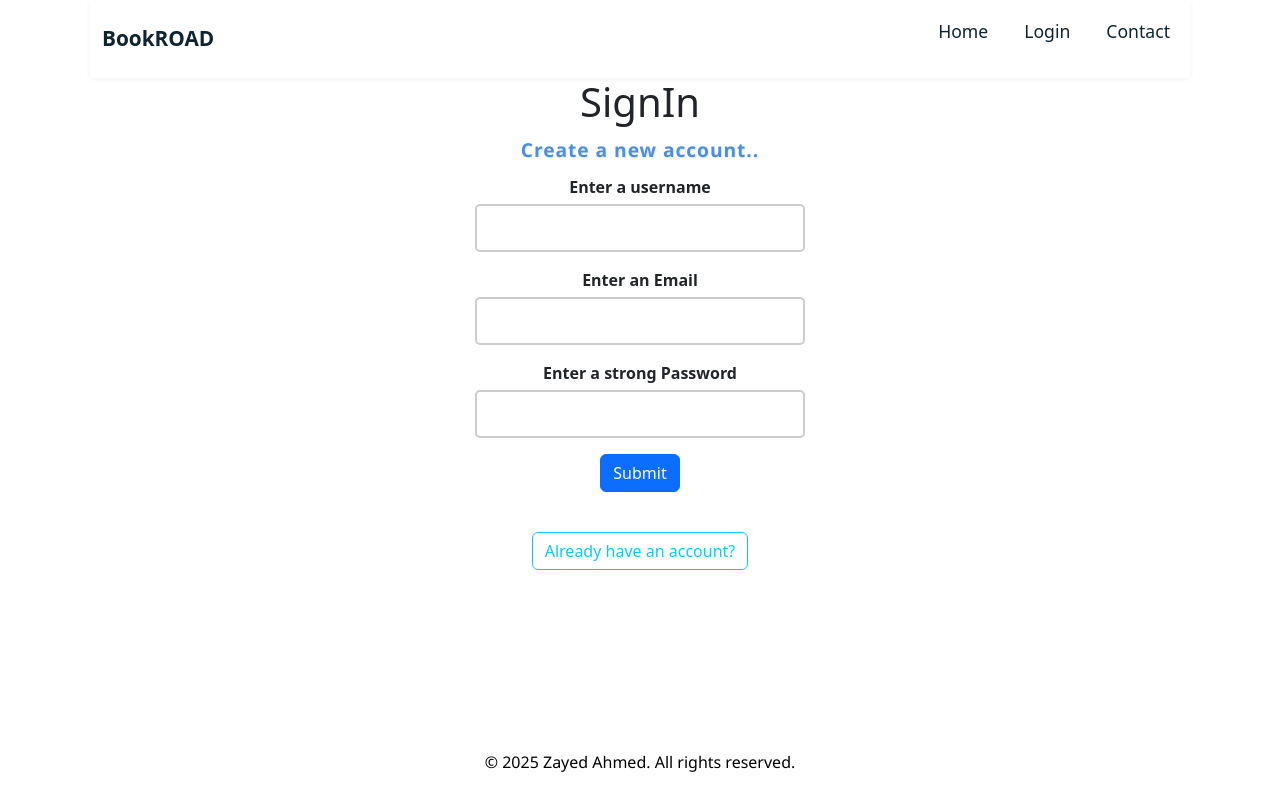
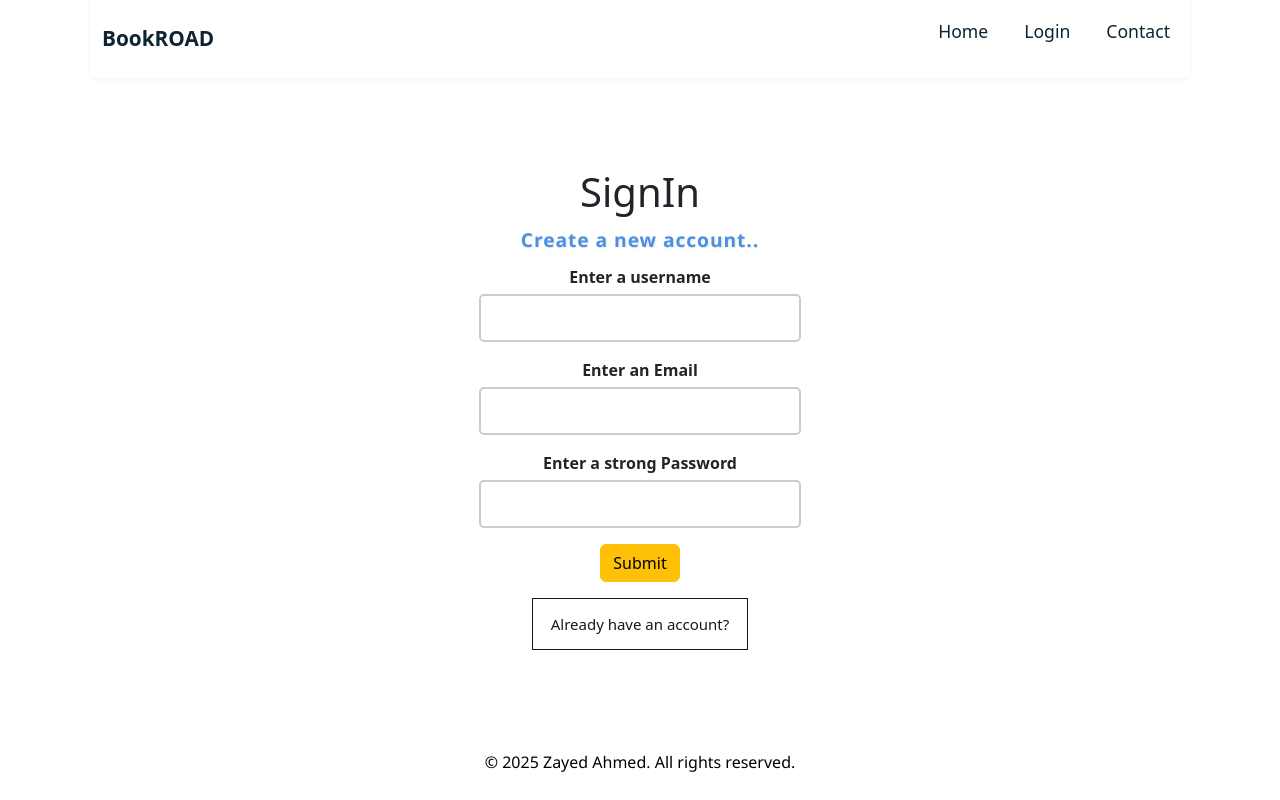
Before and after one commit to zayed0099/bookroad, a Flask app: page /signin in a window 1280 px wide. Run offline with Flask 3, Linux system fonts and the light colour scheme.

Commit message:
polished the ui

```diff
--- a/app/static/dashboard.css
+++ b/app/static/dashboard.css
@@ -20,8 +20,8 @@ body {
 #customers th {
   padding-top: 12px;
   padding-bottom: 12px;
-  text-align: left;
-  background-color: #04AA6D;
+  text-align: center;
+  background-color: #0080ff;
   color: white;
 }
     	*{
--- a/app/static/filter.css
+++ b/app/static/filter.css
@@ -20,3 +20,8 @@
   border-radius: 4px;
   font-size: 16px;
 }
+/*-----------*/
+.update {
+      width: 1px;
+      height: 1px;
+    }
--- a/app/static/login_signin.css
+++ b/app/static/login_signin.css
@@ -58,3 +58,74 @@
     text-shadow: 1px 1px 2px rgba(0,0,0,0.1);
     margin: 10px 0;
   }
+
+  .container{
+    background: white;
+    display: flex;
+    justify-content: center;
+    align-items: center;
+}
+
+/*-------------------------------*/
+.button-57 {
+  position: relative;
+  overflow: hidden;
+  border: 1px solid #18181a;
+  color: #18181a;
+  display: inline-block;
+  font-size: 15px;
+  line-height: 15px;
+  padding: 18px 18px 17px;
+  text-decoration: none;
+  cursor: pointer;
+  background: #fff;
+  user-select: none;
+  -webkit-user-select: none;
+  touch-action: manipulation;
+}
+
+.button-57 span:first-child {
+  position: relative;
+  transition: color 600ms cubic-bezier(0.48, 0, 0.12, 1);
+  z-index: 10;
+}
+
+.button-57 span:last-child {
+  color: white;
+  display: block;
+  position: absolute;
+  bottom: 0;
+  transition: all 500ms cubic-bezier(0.48, 0, 0.12, 1);
+  z-index: 100;
+  opacity: 0;
+  top: 50%;
+  left: 50%;
+  transform: translateY(225%) translateX(-50%);
+  height: 14px;
+  line-height: 13px;
+}
+
+.button-57:after {
+  content: "";
+  position: absolute;
+  bottom: -50%;
+  left: 0;
+  width: 100%;
+  height: 100%;
+  background-color: black;
+  transform-origin: bottom center;
+  transition: transform 600ms cubic-bezier(0.48, 0, 0.12, 1);
+  transform: skewY(9.3deg) scaleY(0);
+  z-index: 50;
+}
+
+.button-57:hover:after {
+  transform-origin: bottom center;
+  transform: skewY(9.3deg) scaleY(2);
+}
+
+.button-57:hover span:last-child {
+  transform: translateX(-50%) translateY(-100%);
+  opacity: 1;
+  transition: all 900ms cubic-bezier(0.48, 0, 0.12, 1);
+}
--- a/app/static/main.css
+++ b/app/static/main.css
@@ -1,10 +1,10 @@
 /* Make the whole page take full height and use flex layout */
 html, body {
   height: 100%;
+  flex-direction: column;
+  width: 1100px;       /* set a fixed width */
+  margin: 0 auto;
   display: flex;
-  flex-direction: column;
-    width: 1100px;       /* set a fixed width */
-  margin: 0 auto;
 }
 
 /* Content grows to fill available space */
--- a/app/templates/base.html
+++ b/app/templates/base.html
@@ -29,11 +29,12 @@
     </div>
   </nav>
 </header>
-
+      <div class="container">
      <div class="content">
     {% block content %}
     <!-- Your page content here -->
     {% endblock %}
+  </div>
   </div>
 
     <footer id="footer">
--- a/app/templates/base_loggedin.html
+++ b/app/templates/base_loggedin.html
@@ -10,6 +10,8 @@
         <link rel="stylesheet" href="{{ url_for('static', filename='navbar.css') }}">
         <link rel="stylesheet" href="{{ url_for('static', filename='main.css') }}">
         <link href="https://cdn.jsdelivr.net/npm/bootstrap@5.3.0/dist/css/bootstrap.min.css" rel="stylesheet">
+        <link rel="stylesheet" href="https://cdn.jsdelivr.net/npm/bootstrap-icons@1.11.3/font/bootstrap-icons.css">
+
 </head>
 <body>
 
--- a/app/templates/filter_update_delete.html
+++ b/app/templates/filter_update_delete.html
@@ -32,7 +32,10 @@
                 <td>{{ data.title }}</td>
                 <td>{{ data.author }}</td>
                 <td>{{ data.status }}</td>
-                <td><a href="{{ url_for('update_data', id = data.id) }}">Update</a></td>
+                <td><a href="{{ url_for('update_data', id = data.id) }}"><button class="btn btn-primary">
+  <i class="bi bi-pencil-square"></i> Update
+</button></td>
+
 
             </tr>
             {% endfor %}
--- a/app/templates/login.html
+++ b/app/templates/login.html
@@ -28,7 +28,7 @@
         <p>{{ form.submit(class="btn btn-warning") }}</p>
     </div>
     </form>
-<a href="{{ url_for('signin') }}"><button type="button" class="btn btn-outline-info btn-rounded" data-mdb-ripple-init  data-mdb-ripple-color="dark">Don't have an account? Sign Up</button></a>
+<a href="{{ url_for('signin') }}"><button class="button-57" role="button"><span class="text">Don't have an account?</span><span>Let's start the journey..</span></button></a>
 </center>
 
 {% endblock %}
--- a/app/templates/signin.html
+++ b/app/templates/signin.html
@@ -33,9 +33,9 @@
         </p>
     </div>
     <div class="form-group">
-        <p>{{ form.submit(class="btn btn-primary btn-block mb-4") }}</p>
+        <p>{{ form.submit(class="btn btn-warning") }}</p>
     </div>
     </form>
-    <a href="{{ url_for('login') }}"><button type="button" class="btn btn-outline-info btn-rounded" data-mdb-ripple-init  data-mdb-ripple-color="dark">Already have an account?</button></a>
+    <a href="{{ url_for('login') }}"><button class="button-57" role="button"><span class="text">Already have an account?</span><span>Ready to roll? Let’s log you in!</span></button></a>
 </center>
 {% endblock %}
```
